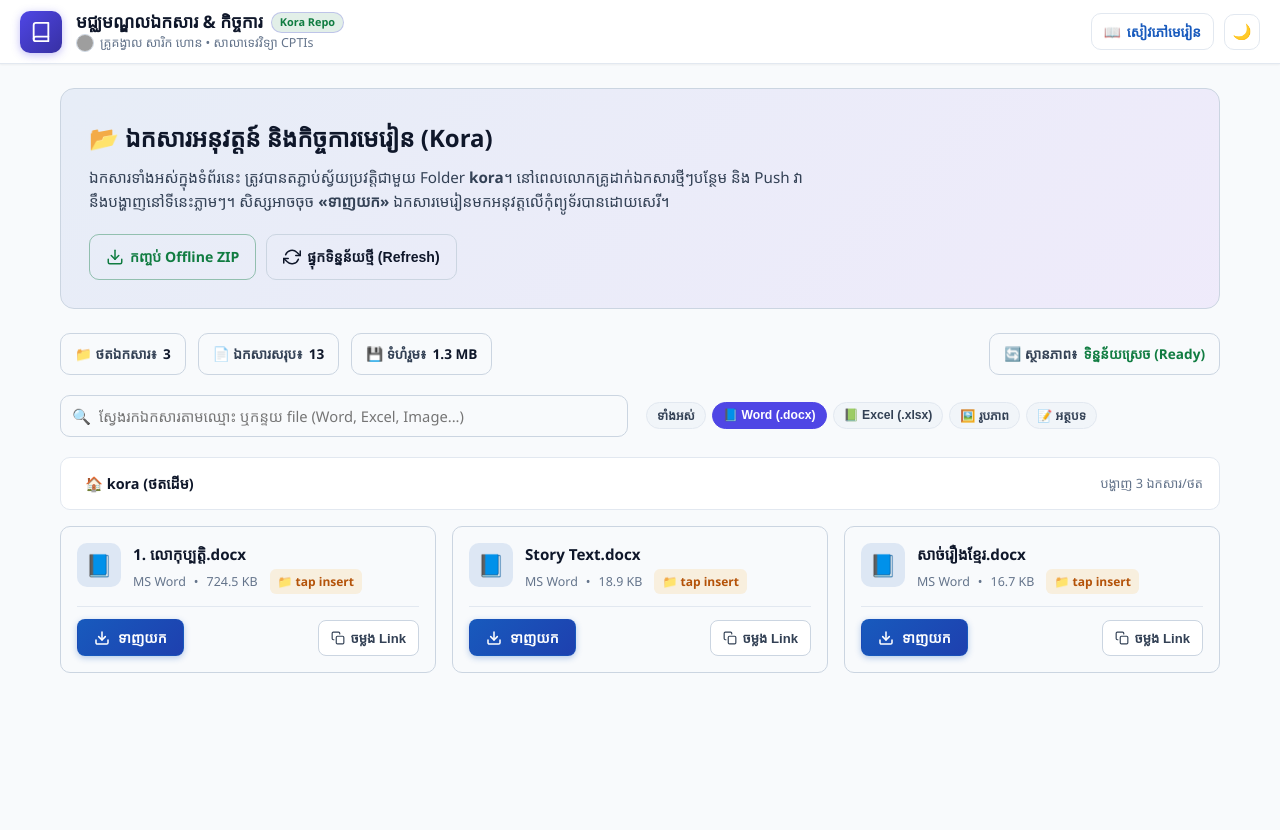
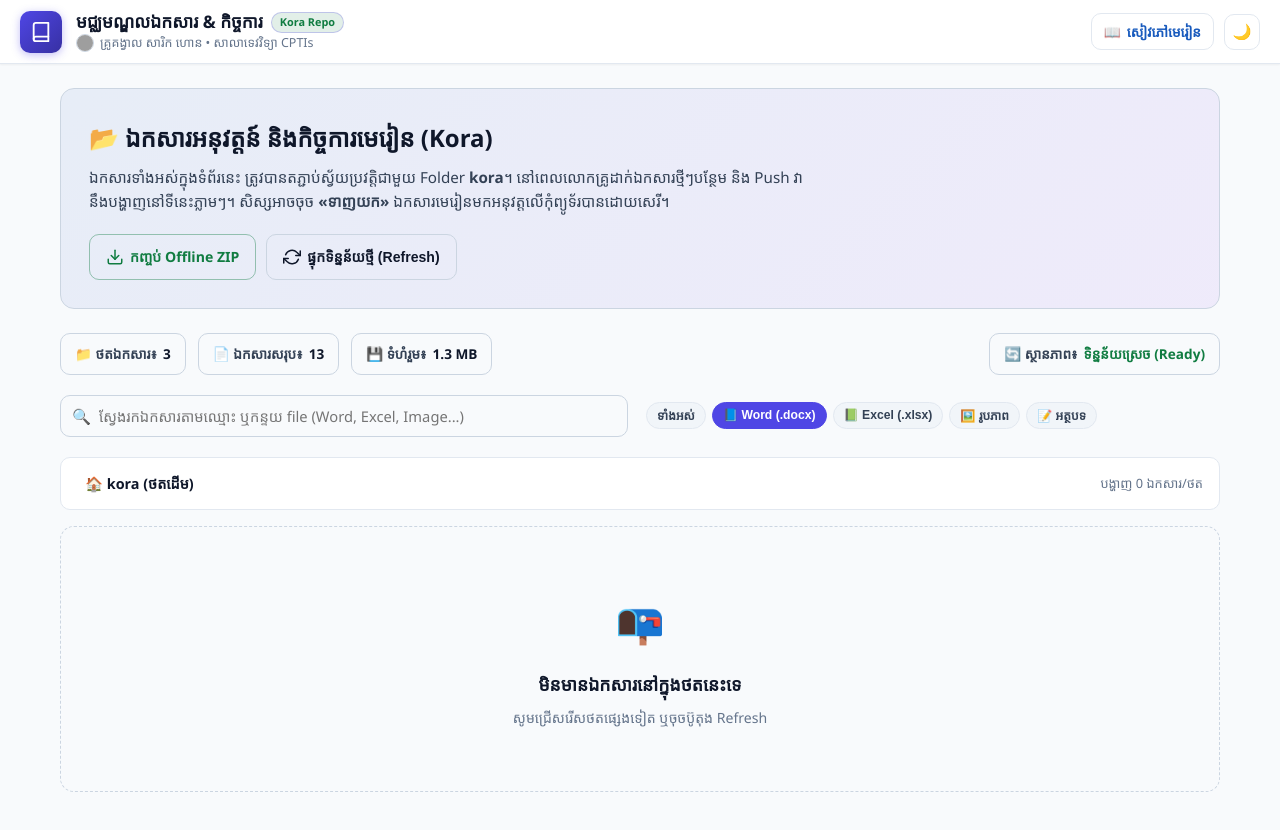
Before and after one commit to SarikHorn/kora, a plain HTML site: page book/materials.html in a window 1280 px wide. Both pictures are taken after a click on the button "📘 Word (.docx)". Before the commit the page ends 800 px from the top, so only its background shows below. Drawn offline with Linux system fonts and the light colour scheme; no server answers; grey boxes are pictures that could not be loaded.

Commit message:
update new src

```diff
--- a/book/materials.html
+++ b/book/materials.html
@@ -10,89 +10,6 @@
 
   <!-- Local Stylesheet -->
   <link rel="stylesheet" href="assets/style.css">
-
-  <!-- Embedded Guaranteed Styles for Materials (immune to browser CSS caching) -->
-  <style>
-    .mat-download-btn {
-      background: #185abd !important;
-      background: linear-gradient(135deg, #185abd 0%, #1e40af 100%) !important;
-      color: #ffffff !important;
-      border: 1px solid rgba(24, 90, 189, 0.4) !important;
-      border-radius: 8px !important;
-      padding: 8px 16px !important;
-      font-size: 0.88rem !important;
-      font-weight: 700 !important;
-      cursor: pointer !important;
-      display: inline-flex !important;
-      align-items: center !important;
-      gap: 8px !important;
-      text-decoration: none !important;
-      box-shadow: 0 2px 6px rgba(24, 90, 189, 0.3) !important;
-      transition: all 0.2s ease !important;
-    }
-    .mat-download-btn:hover {
-      background: linear-gradient(135deg, #1e40af 0%, #1e3a8a 100%) !important;
-      box-shadow: 0 4px 12px rgba(24, 90, 189, 0.45) !important;
-      transform: translateY(-2px) !important;
-      color: #ffffff !important;
-    }
-    .mat-download-btn:active {
-      transform: translateY(0) !important;
-    }
-    .mat-download-btn svg {
-      flex-shrink: 0;
-      stroke: #ffffff !important;
-    }
-    .mat-copy-btn {
-      background: var(--bg-secondary, #f1f5f9) !important;
-      border: 1px solid var(--border-medium, #cbd5e1) !important;
-      color: var(--text-secondary, #475569) !important;
-      border-radius: 8px !important;
-      padding: 8px 12px !important;
-      font-size: 0.82rem !important;
-      font-weight: 600 !important;
-      cursor: pointer !important;
-      display: inline-flex !important;
-      align-items: center !important;
-      gap: 6px !important;
-      transition: all 0.15s ease !important;
-    }
-    .mat-copy-btn:hover {
-      background: var(--bg-hover, #e2e8f0) !important;
-      color: var(--text-primary, #0f172a) !important;
-      border-color: var(--border-dark, #94a3b8) !important;
-    }
-    .mat-folder-tag {
-      display: inline-flex;
-      align-items: center;
-      gap: 4px;
-      padding: 2px 8px;
-      border-radius: 6px;
-      background: rgba(245, 158, 11, 0.12);
-      color: #b45309;
-      font-size: 0.75rem;
-      font-weight: 600;
-      cursor: pointer;
-      margin-left: 4px;
-      transition: all 0.15s ease;
-    }
-    .mat-folder-tag:hover {
-      background: rgba(245, 158, 11, 0.22);
-      color: #92400e;
-    }
-    [data-theme="dark"] .mat-download-btn {
-      background: linear-gradient(135deg, #2563eb 0%, #1d4ed8 100%) !important;
-      border-color: rgba(37, 99, 235, 0.5) !important;
-      box-shadow: 0 2px 8px rgba(37, 99, 235, 0.35) !important;
-    }
-    [data-theme="dark"] .mat-download-btn:hover {
-      background: linear-gradient(135deg, #3b82f6 0%, #2563eb 100%) !important;
-    }
-    [data-theme="dark"] .mat-folder-tag {
-      background: rgba(245, 158, 11, 0.2);
-      color: #fbbf24;
-    }
-  </style>
 </head>
 <body>
 
@@ -281,8 +198,7 @@
     function isStudentMaterial(path) {
       if (!path) return false;
       const clean = path.toLowerCase();
-      if (clean.startsWith('.') || clean.startsWith('book/') || clean === 'book' ||
-          clean.startsWith('assets/') || clean === 'assets' ||
+      if (clean.startsWith('book') || clean.startsWith('.') || clean.startsWith('assets') ||
           clean === 'index.html' || clean === 'materials.html' || clean === 'vercel.json' ||
           clean.endsWith('.py') || clean.endsWith('.json') || clean.endsWith('.md')) {
         return false;
@@ -491,7 +407,7 @@
       el.breadcrumbs.innerHTML = html;
     }
 
-    // Render Current View (Directory or Search/Category Filter)
+    // Render Current View (Directory or Search Filter)
     function renderCurrentView() {
       renderBreadcrumbs();
 
@@ -499,27 +415,21 @@
       const query = state.searchQuery;
       const filter = state.activeFilter;
 
-      if (query || filter !== 'all') {
-        // Flat Filter / Search Mode: finds matching files across subfolders!
-        const prefix = state.currentPath ? state.currentPath + '/' : '';
-
+      if (query) {
+        // Global search mode across the entire repository
         itemsToDisplay = state.allItems.filter(item => {
           if (item.type !== 'blob') return false;
-          if (prefix && !item.path.startsWith(prefix)) return false;
-
-          const matchQuery = !query || item.path.toLowerCase().includes(query);
+          const matchQuery = item.path.toLowerCase().includes(query);
           const matchCat = filterMatch(item.path, filter);
           return matchQuery && matchCat;
         }).map(item => ({
           ...item,
           isDir: false,
           displayName: item.path.split('/').pop(),
-          folderName: item.path.includes('/') ? item.path.substring(0, item.path.lastIndexOf('/')) : ''
+          folderName: item.path.includes('/') ? item.path.substring(0, item.path.lastIndexOf('/')) : 'root'
         }));
-
-        itemsToDisplay.sort((a, b) => a.displayName.localeCompare(b.displayName));
       } else {
-        // Normal Folder Browsing Mode
+        // Folder browsing mode
         const prefix = state.currentPath ? state.currentPath + '/' : '';
         const prefixLen = prefix.length;
 
@@ -554,6 +464,14 @@
         });
 
         itemsToDisplay = Array.from(currentLevelMap.values());
+
+        // Apply category filter
+        if (filter !== 'all') {
+          itemsToDisplay = itemsToDisplay.filter(item => {
+            if (item.isDir) return false;
+            return filterMatch(item.displayName, filter);
+          });
+        }
 
         // Sort: Folders first, then files alphabetically
         itemsToDisplay.sort((a, b) => {
@@ -614,14 +532,6 @@
       // It's a file (blob)
       const { icon, badgeClass, label } = getFileMeta(item.displayName);
       const downloadUrl = RAW_BASE_URL + encodeURI(item.path);
-      const localRelUrl = encodeURI(item.path);
-
-      // If item was displayed in search/filter mode, show which folder it belongs to
-      const folderBadge = item.folderName ? `
-        <span class="mat-folder-tag" onclick="event.stopPropagation(); navigateToFolder('${escapeJsStr(item.folderName)}')" title="ចុចដើម្បីចូលទៅកាន់ថត ${escapeHtml(item.folderName)}">
-          📁 ${escapeHtml(item.folderName)}
-        </span>
-      ` : '';
 
       return `
         <div class="mat-item-card">
@@ -633,12 +543,11 @@
                 <span>${label}</span>
                 <span>•</span>
                 <span>${formatBytes(item.size)}</span>
-                ${folderBadge}
               </div>
             </div>
           </div>
           <div class="mat-card-footer">
-            <button onclick="downloadFile('${escapeJsStr(downloadUrl)}', '${escapeJsStr(item.displayName)}', '${escapeJsStr(localRelUrl)}')" class="mat-download-btn" title="ទាញយកឯកសារ ${escapeHtml(item.displayName)}">
+            <button onclick="downloadFile('${escapeJsStr(downloadUrl)}', '${escapeJsStr(item.displayName)}')" class="mat-download-btn" title="ទាញយកឯកសារ ${escapeHtml(item.displayName)}">
               <svg width="16" height="16" viewBox="0 0 24 24" fill="none" stroke="currentColor" stroke-width="2.3" stroke-linecap="round" stroke-linejoin="round">
                 <path d="M21 15v4a2 2 0 0 1-2 2H5a2 2 0 0 1-2-2v-4"></path>
                 <polyline points="7 10 12 15 17 10"></polyline>
@@ -658,23 +567,9 @@
       `;
     }
 
-    // Direct Browser Download Handler (works 100% both offline and online)
-    window.downloadFile = async function(url, filename, relPath) {
+    // Direct Browser Download Handler (triggers real download instead of opening image/text in tab)
+    window.downloadFile = async function(url, filename) {
       showToast(`កំពុងទាញយក ${filename}...`);
-
-      // If running offline via file:// protocol, trigger direct relative download
-      if (window.location.protocol === 'file:' && relPath) {
-        const a = document.createElement('a');
-        a.href = relPath;
-        a.download = filename;
-        document.body.appendChild(a);
-        a.click();
-        document.body.removeChild(a);
-        showToast(`បានទាញយក ${filename} រួចរាល់!`);
-        return;
-      }
-
-      // Online: try fetch blob for direct browser save
       try {
         const res = await fetch(url);
         if (!res.ok) throw new Error('Fetch failed');
```
